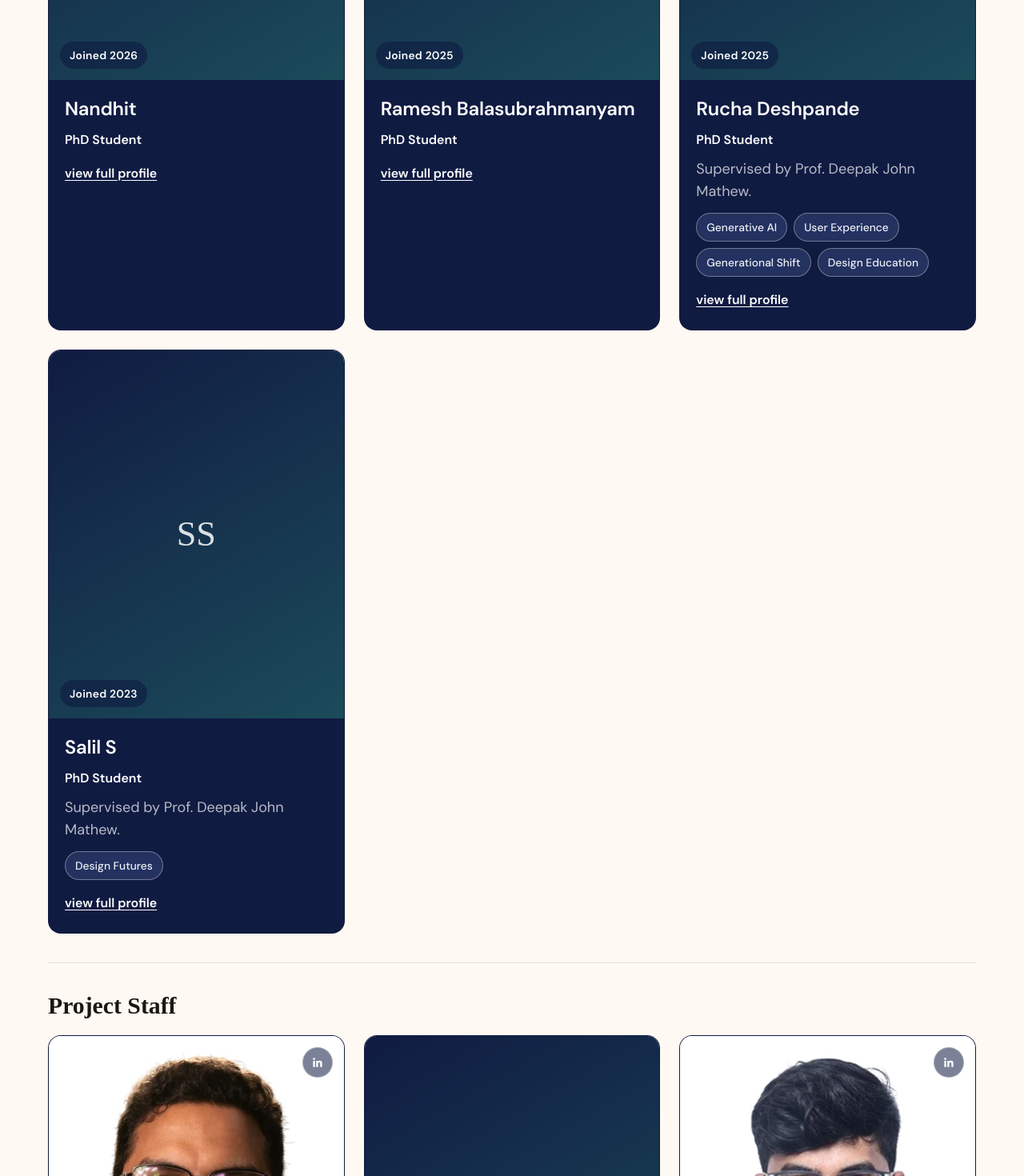
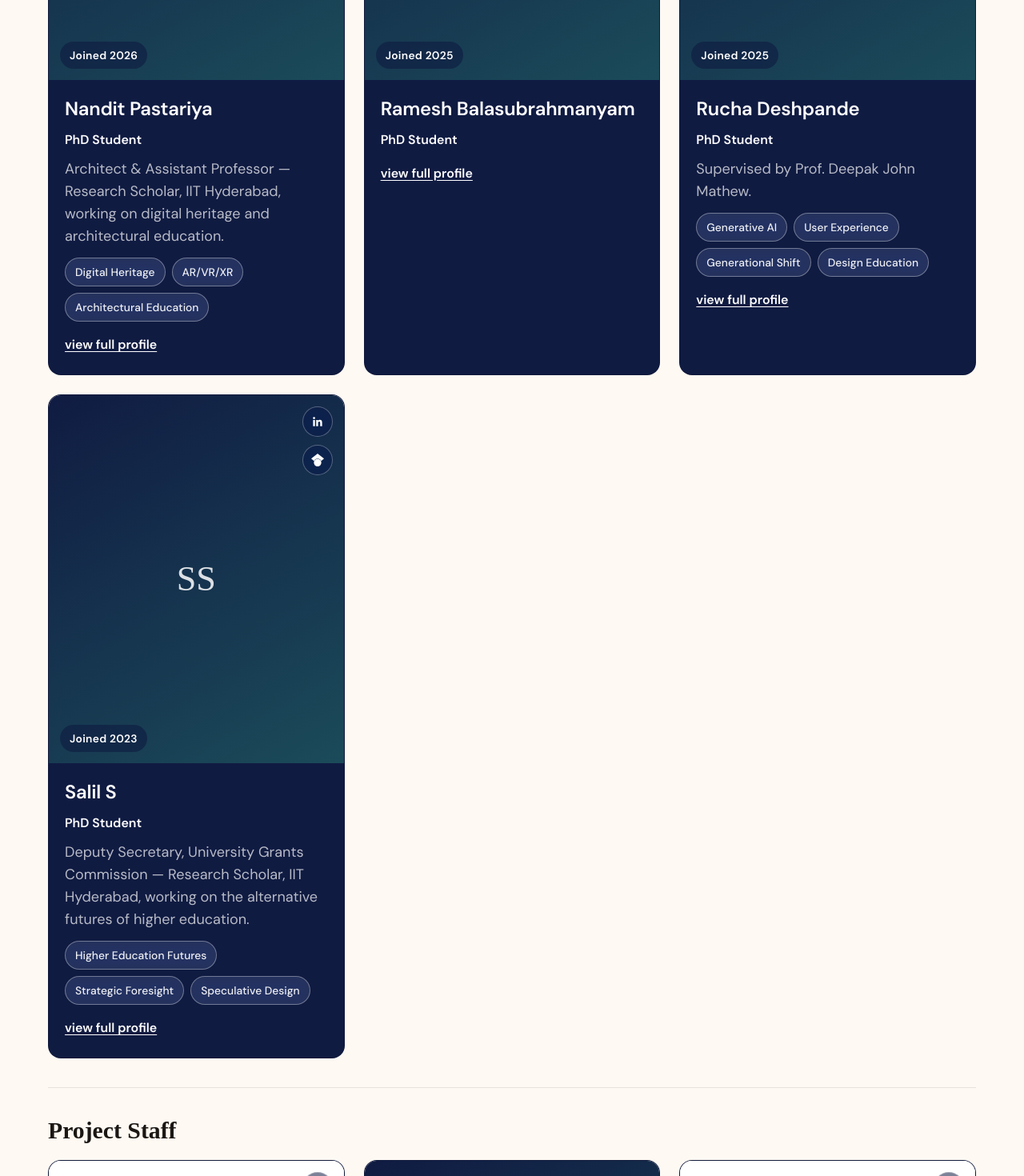
Before and after one commit to pixelprakash/dic-site, a React (Vite) app: page /people in a window 1280 px wide. Shown: the part 3480-4950 px from the top of the page at 80% size. Built offline with nearby package versions, Linux system fonts and the light colour scheme; the HTML template or start-up script is replaced by a standard one; a web font is replaced by a local one.

Commit message:
added salil, nandan profiles, remove the fishes on the footer

```diff
--- a/src/components/Footer.jsx
+++ b/src/components/Footer.jsx
@@ -2,7 +2,9 @@ import { useState } from 'react';
 import { Link } from 'react-router-dom';
 import { REQUEST_TYPES } from '../data/siteData';
 import { useViewOnMap, ViewOnMapTrigger, ViewOnMapPanel } from './ViewOnMap';
-import AquariumBand from './AquariumBand';
+// Animated aquarium/fish band — parked for now. Not deleted: uncomment
+// this import and the <AquariumBand /> usage below to bring it back.
+// import AquariumBand from './AquariumBand';
 import '../styles/Footer.css';
 
 const SOCIALS = [
@@ -148,7 +150,7 @@ export default function Footer() {
 
   return (
     <footer className="footer">
-      <AquariumBand />
+      {/* <AquariumBand /> — parked for now, see import note above */}
       <div className="footer__inner">
       <div className="footer__top">
         <div className="footer__left">
--- a/src/data/peopleData.js
+++ b/src/data/peopleData.js
@@ -173,19 +173,51 @@ export const MEMBERS = {
       scholar: '',
     },
     {
-      id: 'nandhit',
-      name: 'Nandhit',
+      id: 'nandit-pastariya',
+      name: 'Nandit Pastariya',
       role: 'PhD Student',
       track: 'external',
       joinedYear: '2026',
-      bio: '',
-      fullBio: '',
-      tags: [],
-      interests: [],
+      bio: 'Architect & Assistant Professor — Research Scholar, IIT Hyderabad, working on digital heritage and architectural education.',
+      fullBio: [
+        'Ar. Nandit Pastariya is an architect and assistant professor working at the intersection of architectural education, heritage documentation, digital heritage, and human experience in the built environment. His current research explores how architectural intangible heritage, particularly Indian temple architecture, can be communicated through emerging digital and visual media to encourage deeper public engagement.',
+        'His academic interests include public engagement with heritage, photogrammetry, architectural documentation, AR/VR/XR, cinematic storytelling, and experiential learning. As an educator, he teaches architectural design, history, visual arts, photography, and digital applications, and has developed field-based and heritage-oriented learning initiatives that connect architectural education with direct observation and documentation.',
+        'Before academia, Nandit worked across architectural practice, project management, construction, BIM, and design management, giving him a practice-oriented approach to architectural education. His emerging research direction brings together heritage, technology, and storytelling, with an emphasis on moving beyond the preservation of monuments toward creating more accessible and meaningful ways for people to understand and connect with historic environments.',
+      ],
+      tags: ['Digital Heritage', 'AR/VR/XR', 'Architectural Education'],
+      researchAreas: [
+        'Human Experience in Built Environment',
+        'AR/VR/XR for Heritage Interpretation',
+        'Intangible Architectural Heritage',
+        'Photogrammetry',
+        'Cinematic Storytelling & Architectural Communication',
+      ],
+      education: [
+        { year: '2022', degree: 'M.Arch in Sustainable Architecture — Thesis: Module Design Strategies for Residential Satisfaction in Row Housing; Case of Central India', institution: 'NIT Hamirpur' },
+        { year: '2019', degree: 'B.Arch — Thesis: School of Planning and Architecture, Aurangabad', institution: 'BVCOA, University of Mumbai' },
+      ],
+      // "Experience" — newest first, as given.
+      experience: [
+        { role: 'Assistant Professor', org: 'Amity University Haryana', duration: 'April 2025 – present' },
+        { role: 'Assistant Professor', org: 'K.R. Mangalam University', duration: 'April 2024 – April 2025' },
+        { role: 'Design Manager', org: 'rat[LAB] Studio', duration: 'July 2023 – January 2024' },
+        { role: 'Project Architect', org: 'Jyoti Construction Co.', duration: 'July 2022 – June 2023' },
+        { role: 'Architect', org: 'Jyoti Construction Co.', duration: 'May 2019 – September 2020' },
+      ],
+      achievements: [
+        'GATE 2020 Qualified',
+        'IELTS 2022 Qualified',
+        'Merit Holder for Govt. Architectural Assistant Professor Counselling under the DTE, MP (2023)',
+        'Three professional projects received industry awards at rat[LAB]',
+        'Organizing Committee Member, Design 2030 International Conference (2025)',
+      ],
+      publications: [
+        { title: 'Module Design Strategies for Residential Satisfaction in Row Housing: A Case of Central India', venue: 'Design Dialogue: Intersections of Practice, People and Place, 2026, pp. 1–17 (with P. Sharma)', year: 2026, link: 'https://www.scopus.com/pages/publications/105043201387?origin=resultslist' },
+      ],
       photo: '',
       email: '',
       website: '',
-      linkedin: '',
+      linkedin: 'https://www.linkedin.com/in/nanditpastariya',
       scholar: '',
     },
     {
@@ -307,15 +339,46 @@ export const MEMBERS = {
       role: 'PhD Student',
       track: 'external',
       joinedYear: '2023',
-      bio: 'Supervised by Prof. Deepak John Mathew.',
-      fullBio: 'Salil S joined the Design Innovation Centre as a PhD scholar in 2023, supervised by Prof. Deepak John Mathew. Their research explores design futures.',
-      tags: ['Design Futures'],
-      interests: ['Design Futures'],
+      bio: 'Deputy Secretary, University Grants Commission — Research Scholar, IIT Hyderabad, working on the alternative futures of higher education.',
+      fullBio: [
+        'Salil Sahadevan is a research scholar with IIT Hyderabad and a Deputy Secretary at the University Grants Commission. He works on the alternative futures of higher education, combining regulatory experience with design research, strategic foresight, and speculative method. He writes regularly for The Hindu and Deccan Herald. He holds a doctorate in Strategic Management from the University of Kerala.',
+        'His current research asks what higher education looks like when it is not organised as a university: it maps alternative and emerging formations worldwide, studies six Emerging Learning Community sites in India through fieldwork, and uses futures methods to build scenarios for Indian higher education.',
+      ],
+      tags: ['Higher Education Futures', 'Strategic Foresight', 'Speculative Design'],
+      researchAreas: [
+        'Design of Alternative / Emerging Forms of Higher Education',
+        'Educational Futures and Strategic Foresight',
+        'Speculative and Design-Based Enquiry',
+        'Learning Experience Design (LxD) and Interdisciplinarities',
+      ],
+      education: [
+        { year: '2025', degree: 'National e-Governance Programme for Senior Leaders (NeGD, MeitY)', institution: 'Indian Institute of Management Bangalore' },
+        { year: '2012', degree: 'PhD, Management — Thesis: A Framework for Managing the Institution-Industry Interface in Management Education', institution: 'University of Kerala' },
+        { year: '2006', degree: 'UGC NET, Management' },
+        { year: '', degree: 'MBA', institution: 'University of Madras' },
+      ],
+      // "Experience" — newest first, as given.
+      experience: [
+        { role: 'Deputy Secretary', org: 'University Grants Commission, Ministry of Education, Government of India, New Delhi', duration: 'January 2023 – present' },
+        { role: 'Deputy Secretary (Additional Charge)', org: 'UGC Pune Office', duration: 'February 2022 – December 2022' },
+        { role: 'Education Officer', org: 'UGC Regional Office, Hyderabad', duration: '2019 – 2022' },
+        { role: 'Education Officer', org: 'UGC Regional Office, Bengaluru', duration: '2015 – 2019' },
+        { role: 'Education Officer', org: 'UGC Head Office, New Delhi', duration: '2013 – 2015' },
+        { role: 'Assistant Professor', org: 'TKM Institute of Management, University of Kerala', duration: '2008 – 2013' },
+        { role: 'Faculty Member', org: 'ICFAI Academy, Hyderabad', duration: '2005 – 2008' },
+      ],
+      publications: [
+        { title: 'Designing futures: A scoping review and a canvas for scenario building', venue: 'Futuring Design Education Conference, pp. 105–117, Springer Nature Singapore (with Prof. Deepak John Mathew)', year: 2024, link: 'https://link.springer.com/chapter/10.1007/978-981-97-9210-8_9' },
+        { title: 'Building intuitive capabilities in university settings', venue: 'Change: The Magazine of Higher Learning, 54(2), 59–64', year: 2022, link: 'https://doi.org/10.1080/00091383.2022.2030166' },
+        { title: 'Innovation barriers and a possibility kaleidoscope: The NEP imperative', venue: 'Current Science, 122(1), 18–20 (with A. Thakur)', year: 2022, link: 'https://www.currentscience.ac.in/Volumes/122/01/0018.pdf' },
+        { title: 'FDI in higher education: Rationales and priorities', venue: 'The Management Accountant Journal, 56(4), 40–42', year: 2021 },
+        { title: 'NIRF: The regional realities for intervention', venue: 'Current Science, 120(4), 614–616 (with G. Srinivas)', year: 2021, link: 'https://www.currentscience.ac.in/Volumes/120/04/0614.pdf' },
+      ],
       photo: '',
-      email: '',
-      website: '',
-      linkedin: '',
-      scholar: '',
+      email: 'md23resch04001@iith.ac.in',
+      website: 'https://orcid.org/0000-0003-1148-6838',
+      linkedin: 'https://www.linkedin.com/in/salilsahadevan/',
+      scholar: 'https://scholar.google.com/citations?user=WmBeCLAAAAAJ&hl=en',
     },
     {
       id: 'usha-kiran-mangalgiri',
@@ -385,7 +448,7 @@ export const MEMBERS = {
       role: 'Project Staff',
       bio: 'Product Designer, UX Researcher, and Visual Storyteller — Project Staff, Design Innovation Centre, IIT Hyderabad.',
       fullBio: [
-        'Raja Shekhar Donka is a multidisciplinary product designer, UX researcher, and visual storyteller on DIC’s lab team, applying interaction design and cognitive science to build intuitive digital experiences. His work spans research-driven UX design, rapid prototyping, and motion design across 2D, 3D, and AR/VR. His current work at DIC focuses on creating embodied digital heritage experiences using virtual reality to enhance the understanding of heritage sites.',
+        'Raja Sekhar Donka is a multidisciplinary product designer, UX researcher, and visual storyteller on DIC’s lab team, applying interaction design and cognitive science to build intuitive digital experiences. His work spans research-driven UX design, rapid prototyping, and motion design across 2D, 3D, and AR/VR. His current work at DIC focuses on creating embodied digital heritage experiences using virtual reality to enhance the understanding of heritage sites.',
         'He holds an M.Des in New Media Design from the National Institute of Design, Gandhinagar, and a PG Certificate in Visual Design & UX from IIT Hyderabad. His master’s project, Socratease, was a cognitive UX case study exploring how conversational, Socratic-method-inspired interactions can reduce confirmation bias in news consumption, developed through action research with 30+ participants. Before moving into UX, he spent several years as a motion and 3D designer across edtech and studio production — including Vedantu Innovations, Toppr Technologies, and Srushti Creative Studio — creating educational 3D content, AR-ready visuals, and VFX for film and commercial work.',
       ],
       tags: ['UX Design', 'Motion Design', 'AR/VR'],
@@ -398,7 +461,7 @@ export const MEMBERS = {
         'Design for Learning',
       ],
       education: [
-        { year: '2022 – 2024', degree: 'M.Des, New Media Design', institution: 'National Institute of Design, Gandhinagar' },
+        { year: '2022 – 2026', degree: 'M.Des, New Media Design', institution: 'National Institute of Design, Gandhinagar' },
         { year: '2021 – 2022', degree: 'PG Certificate, Visual Design & UX', institution: 'IIT Hyderabad' },
         { year: '2011 – 2015', degree: 'B.Tech, Nanotechnology', institution: 'Bhagwant University, Ajmer' },
       ],
@@ -410,12 +473,6 @@ export const MEMBERS = {
         { role: 'Motion Designer (2D)', org: 'Toppr Technologies Pvt. Ltd.', duration: 'Sep 2018 – Jul 2019', desc: 'Developed pedagogical videos combining visual clarity with instructional storytelling, collaborating with subject experts and illustrators.' },
         { role: 'Lead 3D Designer', org: 'Srushti Creative Studio', duration: 'Jun 2017 – Aug 2018', desc: 'Led a 3D/VFX team delivering visual effects and motion graphics for feature films, commercials, and corporate projects; oversaw production pipelines.' },
         { role: '3D Designer', org: 'Element School of Visual Arts (Closed)', duration: 'Nov 2016 – May 2017', desc: 'Delivered engaging YouTube content for children with a focus on educational storytelling.' },
-      ],
-      achievements: [
-        'Socratease — a cognitive UX case study on reducing confirmation bias in news consumption, Master’s project, NID Gandhinagar (2023)',
-        'Foundations of UX Design — Google (Jul 2024)',
-        'Diploma in High-End 3D & VFX — Element School of Visual Arts (Dec 2016)',
-        'Visual Communication using Adobe Photoshop CS5 — Adobe Inc. (Oct 2015)',
       ],
       photo: '/images/people/rajashekar.webp',
       email: 'rajasekhar.2468@gmail.com',
@@ -433,11 +490,11 @@ export const MEMBERS = {
     {
       id: 'surya-prakash-musunuri',
       name: 'Surya Prakash Musunuri',
-      role: 'Design Intern (UX Engineer)',
+      role: 'Project Staff',
       bio: 'Design Engineer — Design Intern, Design Innovation Centre, IIT Hyderabad.',
       fullBio: [
         'Surya Prakash Musunuri is a Design Engineer who brings six years of theoretical computer science education with a UX/UI design layer on top of it. At DIC he leads UX/UI design, frontend development, and AI-assisted workflows across DIC’s web properties.',
-        'He is also Co-Founder & Design Lead of ShunyaCoach, an AI startup for real-time crowd density monitoring on metro systems, backed by ₹50,000 in seed funding from IIT Hyderabad’s BUILD fund. His prior experience spans UX/UI roles at InnoMission and Error Technologies, plus internships in blockchain (Timechain Labs) and machine learning (CloudKarya).',
+        'He is also Co-Founder & Design Lead of ShunyaCoach, an AI startup for real-time crowd density monitoring on metro systems, backed by seed funding from IIT Hyderabad’s BUILD fund. His prior experience spans UX/UI roles at InnoMission and Error Technologies, plus internships in blockchain (Timechain Labs) and machine learning (CloudKarya).',
       ],
       tags: ['UX/UI Design', 'Frontend Development', 'AI-Assisted Design'],
       researchAreas: [
@@ -455,7 +512,7 @@ export const MEMBERS = {
       // "Work Experience" — newest first, as given on the resume.
       experience: [
         { role: 'Design Intern (UX Engineer)', org: 'Design Innovation Centre, IIT Hyderabad', duration: 'Sep 2025 – present', desc: 'Leads UX/UI design, frontend development, and AI-assisted workflows for DIC’s web properties.' },
-        { role: 'Co-Founder & Design Lead', org: 'ShunyaCoach (AI Startup)', duration: 'Nov 2025 – present', desc: 'Co-founded an AI-powered crowd density monitoring platform for metro transit, securing ₹50,000 in seed funding.' },
+        { role: 'Co-Founder & Design Lead', org: 'ShunyaCoach (AI Startup)', duration: 'Nov 2025 – present', desc: 'Co-founded an AI-powered crowd density monitoring platform for metro transit, securing seed funding.' },
         { role: 'UX/UI Designer', org: 'InnoMission', duration: 'Apr 2025 – Aug 2025', desc: 'Designed UI for an AI-supported mental health app and a mentorship platform.' },
         { role: 'UX/UI Designer', org: 'Error Technologies', duration: 'Oct 2024 – Mar 2025', desc: 'Led UI design for Tribe Africa, a web platform for African tourism and investment.' },
         { role: 'Blockchain Intern', org: 'Timechain Labs', duration: 'May 2023 – Aug 2023', desc: 'Designed a Bitcoin Document Format for decentralised document verification.' },
--- a/src/styles/Footer.css
+++ b/src/styles/Footer.css
@@ -1,7 +1,9 @@
 .footer {
   position: relative;
   overflow: hidden;
-  background: var(--color-teal-dark);
+  /* Solid black while the aquarium/fish band is parked (see Footer.jsx) —
+     was --color-teal-dark, the backdrop the fish swam over. */
+  background: var(--color-ink);
   color: rgba(255, 255, 255, 0.7);
 }
 
```
